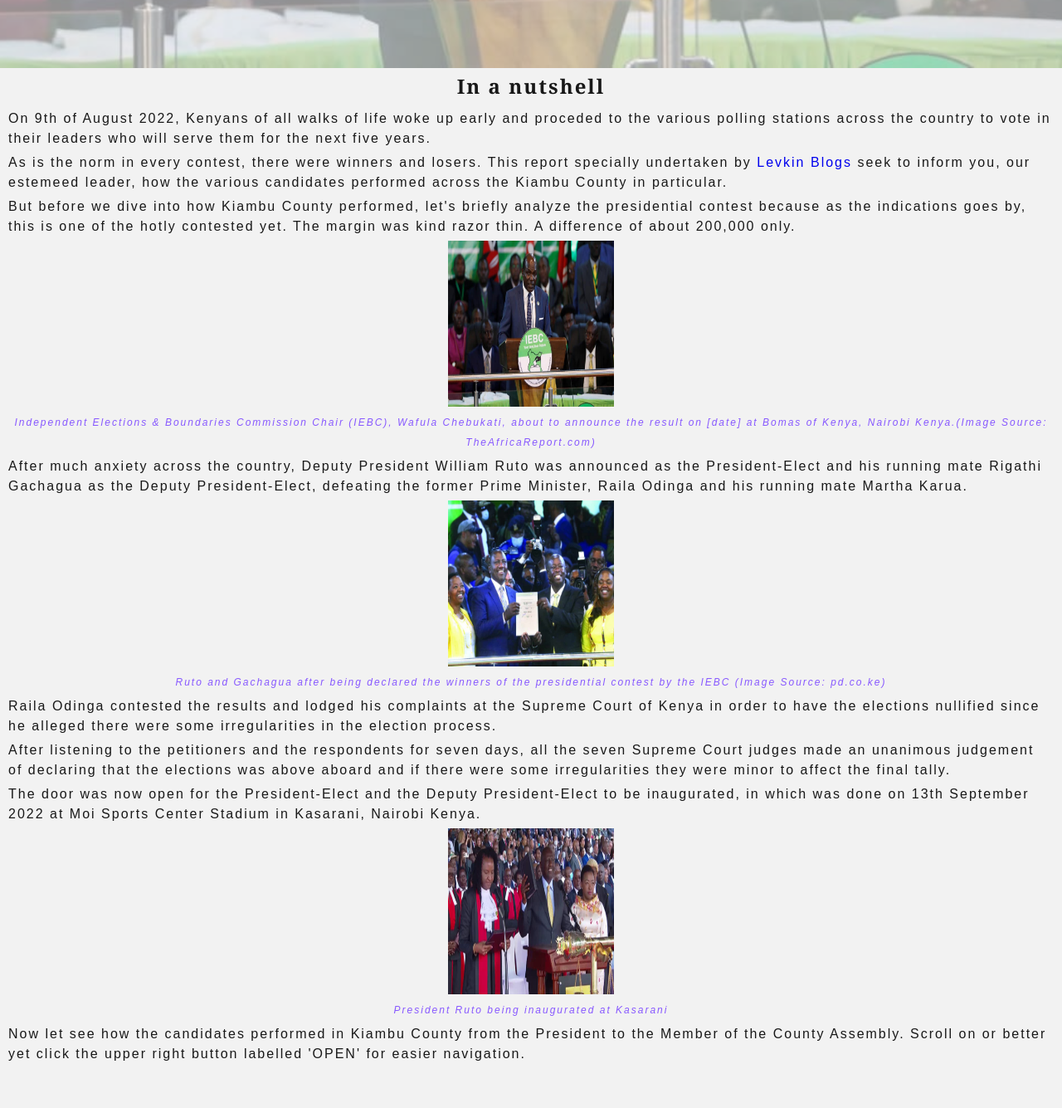
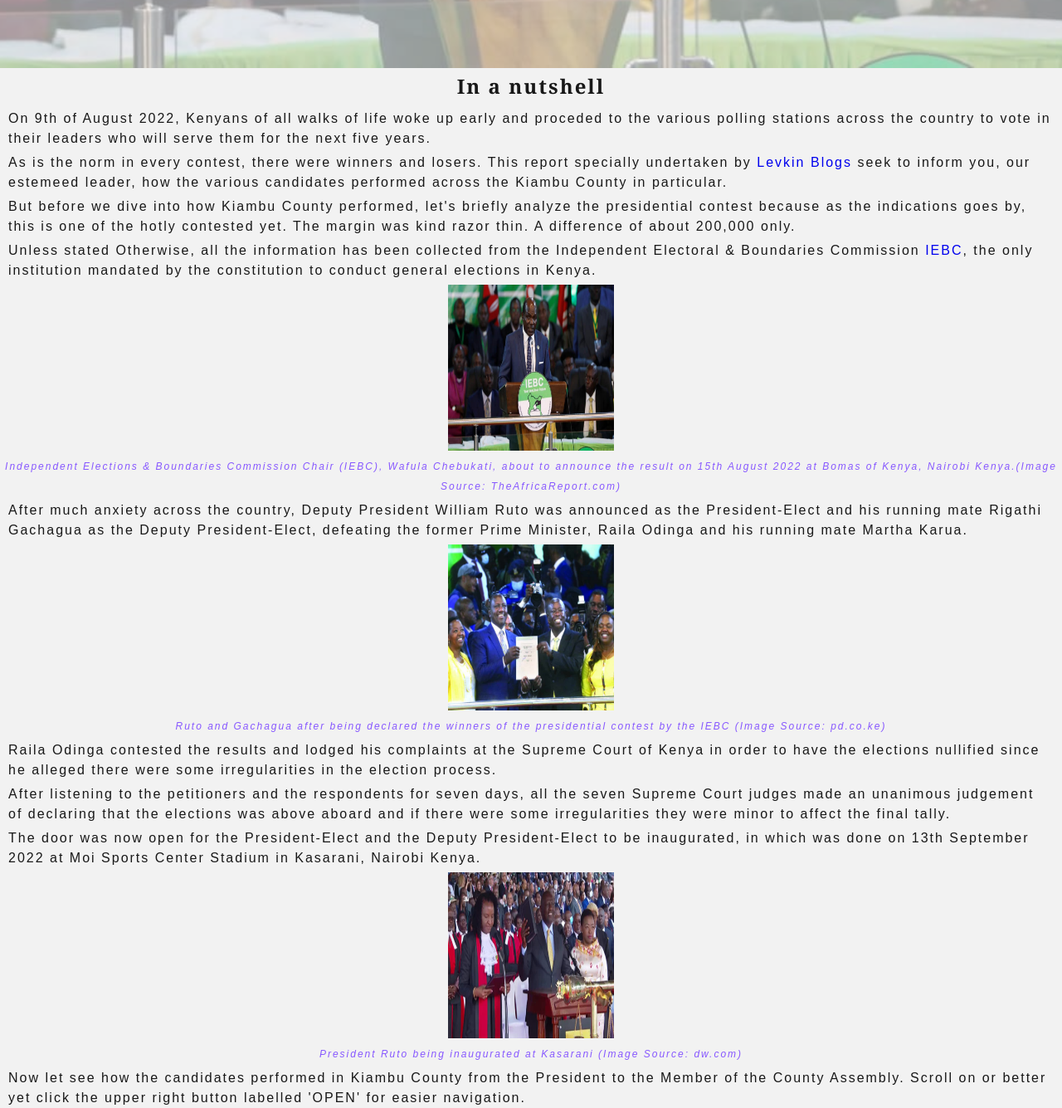
Before and after one commit to mwangi-max/kiambu-decides, a plain HTML site: page index.html in a window 1280 px wide. Shown: the part 718-2053 px from the top of the page at 83% size. Before the commit the page ends 2000 px from the top, so only its background shows below. Drawn offline with Linux system fonts and the light colour scheme; files whose address does not match are found by name.

Commit message:
Update index.html

```diff
--- a/index.html
+++ b/index.html
@@ -128,10 +128,11 @@
                     <p class="para">On 9th of August 2022, Kenyans of all walks of life woke up early and proceded to the various polling stations across the country to vote in their leaders who will serve them for the next five years.</p>
                     <p class="para">As is the norm in every contest, there were winners and losers. This report specially undertaken by <a href="https://levkinblogs.com/">Levkin Blogs</a> seek to inform you, our estemeed leader, how the various candidates performed across the Kiambu County in particular.</p>
                     <p class="para">But before we dive into how Kiambu County performed, let's briefly analyze the presidential contest because as the indications goes by, this is one of the hotly contested yet. The margin was kind razor thin. A difference of about 200,000 only.</p>
+                    <p class = "para"> Unless stated Otherwise, all the information has been collected from the Independent Electoral &amp; Boundaries Commission <a href = "https://www.iebc.or.ke/">IEBC</a>, the only institution mandated by the constitution to conduct general elections in Kenya.</p>
 
                     <figure>
                         <img src="IEBC CHAIR.jpg" alt="IEBC Chair">
-                        <figcaption>Independent Elections &amp; Boundaries Commission Chair (IEBC), Wafula Chebukati, about to announce the result on [date] at Bomas of Kenya, Nairobi Kenya.(Image Source: TheAfricaReport.com)</figcaption>
+                        <figcaption>Independent Elections &amp; Boundaries Commission Chair (IEBC), Wafula Chebukati, about to announce the result on 15th August 2022 at Bomas of Kenya, Nairobi Kenya.(Image Source: TheAfricaReport.com)</figcaption>
                     </figure>
 
                 <p class="para">After much anxiety across the country, Deputy President William Ruto was announced as the President-Elect and his running mate Rigathi Gachagua as the Deputy President-Elect, defeating the former Prime Minister, Raila Odinga and his running mate Martha Karua.</p>
@@ -146,7 +147,7 @@
 
                 <figure>
                     <img src="William-Ruto-Swearing.jpg" alt="William Ruto being sworn in">
-                    <figcaption>President Ruto being inaugurated at Kasarani</figcaption>
+                    <figcaption>President Ruto being inaugurated at Kasarani (Image Source: dw.com)</figcaption>
                 </figure>
 
                 <p class="para">Now let see how the candidates performed in Kiambu County from the President to the Member of the County Assembly. Scroll on or better yet click the upper right button labelled 'OPEN' for easier navigation.</p>
```
